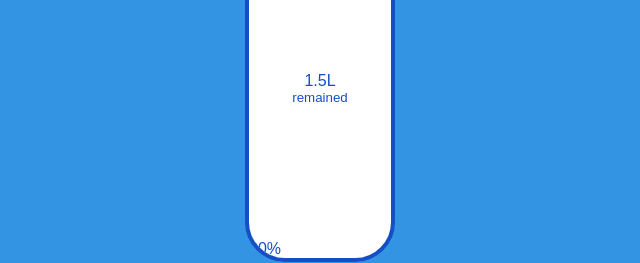
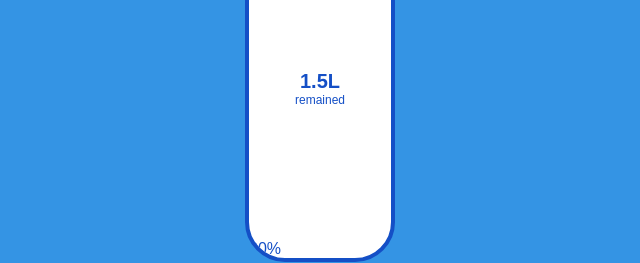
Before and after one commit to zeeshanzaman/drink-water, a plain HTML site: page index.html in a window 1280 px wide. Shown: the part 195-458 px from the top of the page, 320-960 px from the left. Drawn offline with Linux system fonts and the light colour scheme.

Commit message:
class remained styling

```diff
--- a/style.css
+++ b/style.css
@@ -75,3 +75,12 @@ h3 {
     flex: 1;
     transition: 0.3s ease;
 }
+
+.remained span {
+    font-size: 20px;
+    font-weight: bold;
+}
+
+.remained small {
+    font-size: 12px;
+}
```
